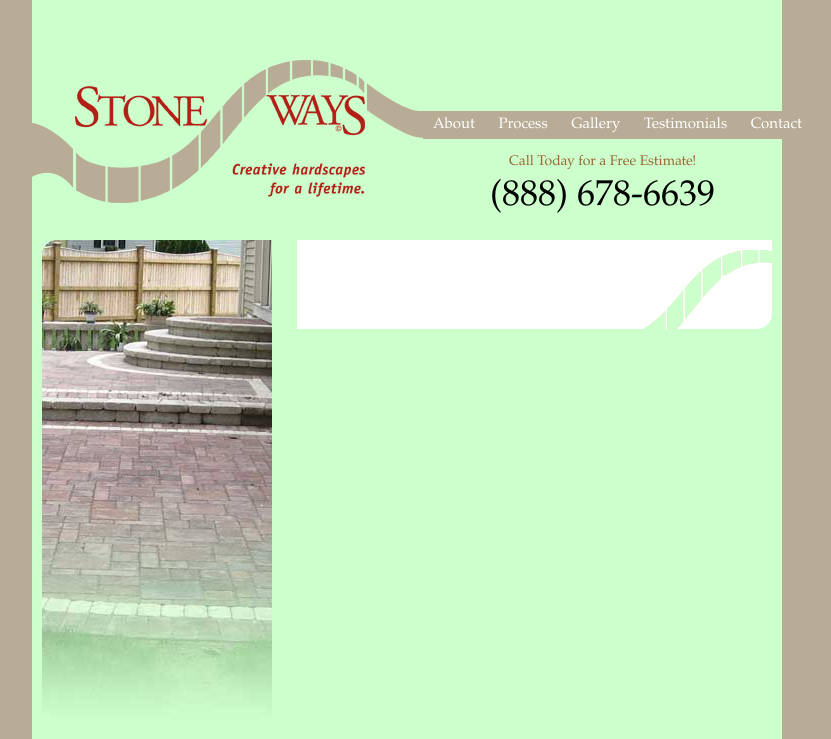
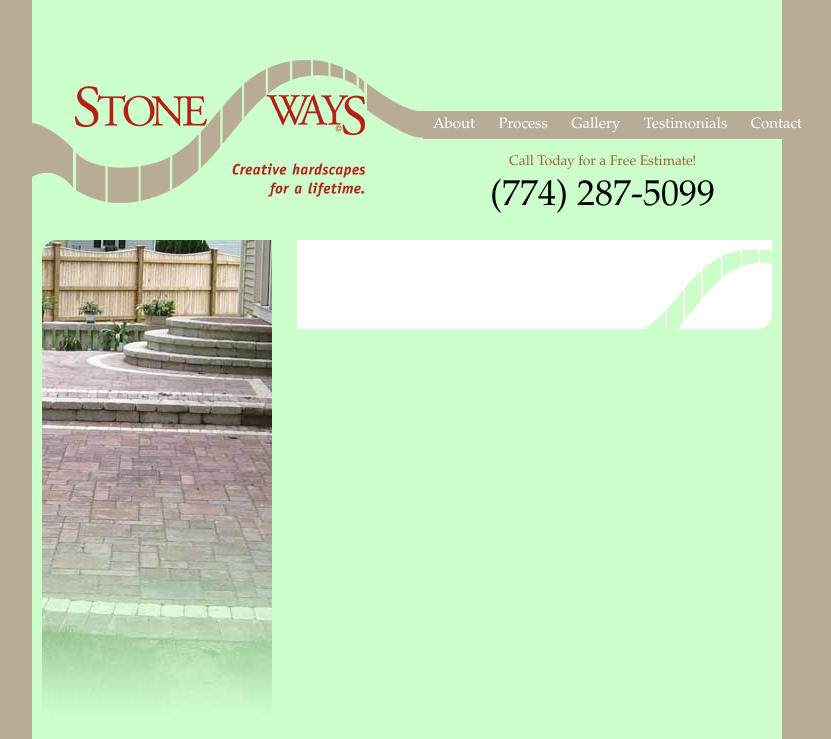
Before and after one commit to mattfurtado/stonewayspaving, a PHP site: page /sub_top.php in a window 1280 px wide. Shown: the top 739 px of the page, without its empty margins (233-1064 px from the left). Run offline with PHP 8.4, Linux system fonts and the light colour scheme.

Commit message:
Fix phone number in sub_top.php

```diff
--- a/sub_top.php
+++ b/sub_top.php
@@ -20,7 +20,7 @@
 		<li><a href="../contact.php">Contact</a></li>
 	</ul>
 	Call Today for a Free Estimate!
-	<h1>(888) 678-6639</h1>
+	<h1>(774) 287-5099</h1>
 </div>
 
 <div class="both"></div>
```
